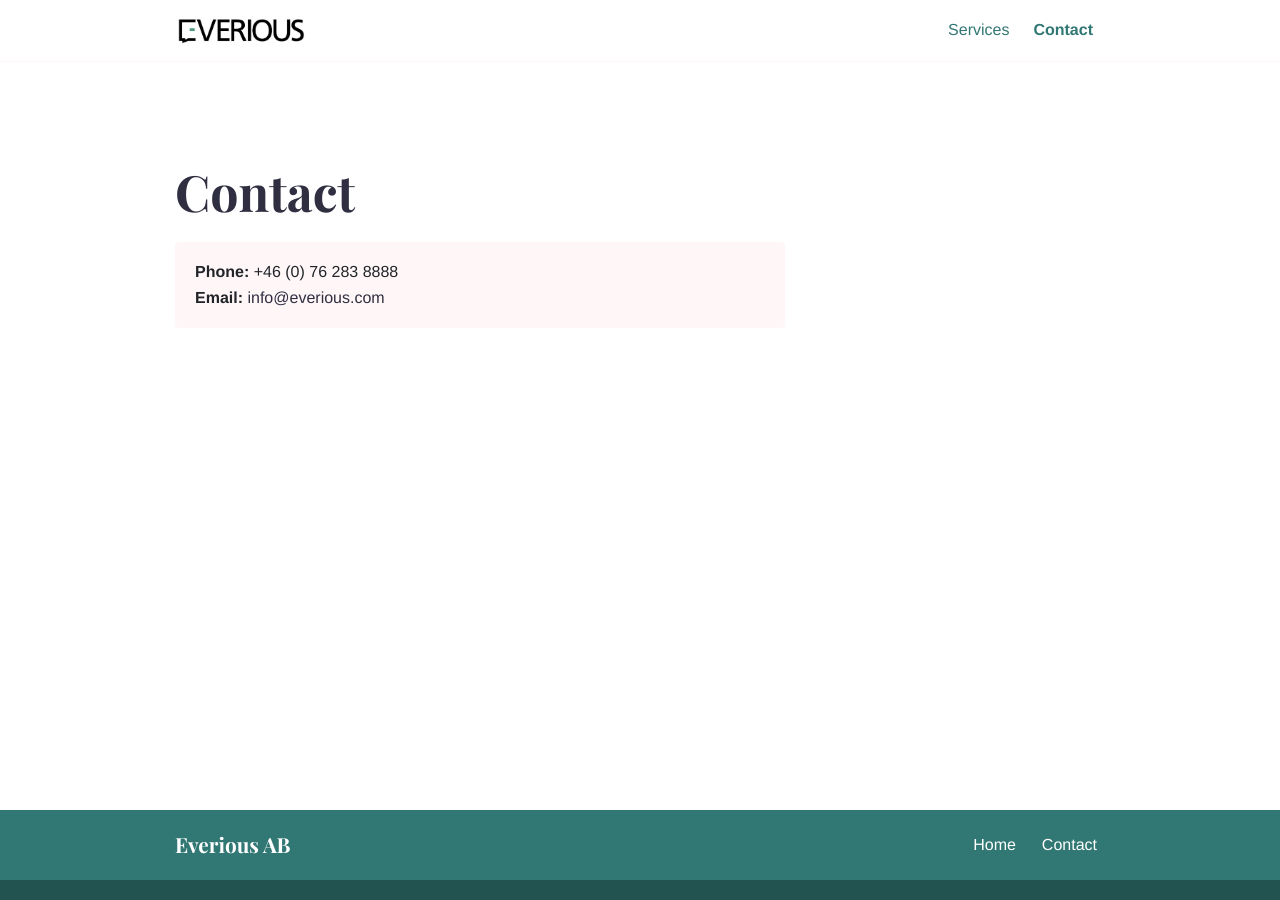
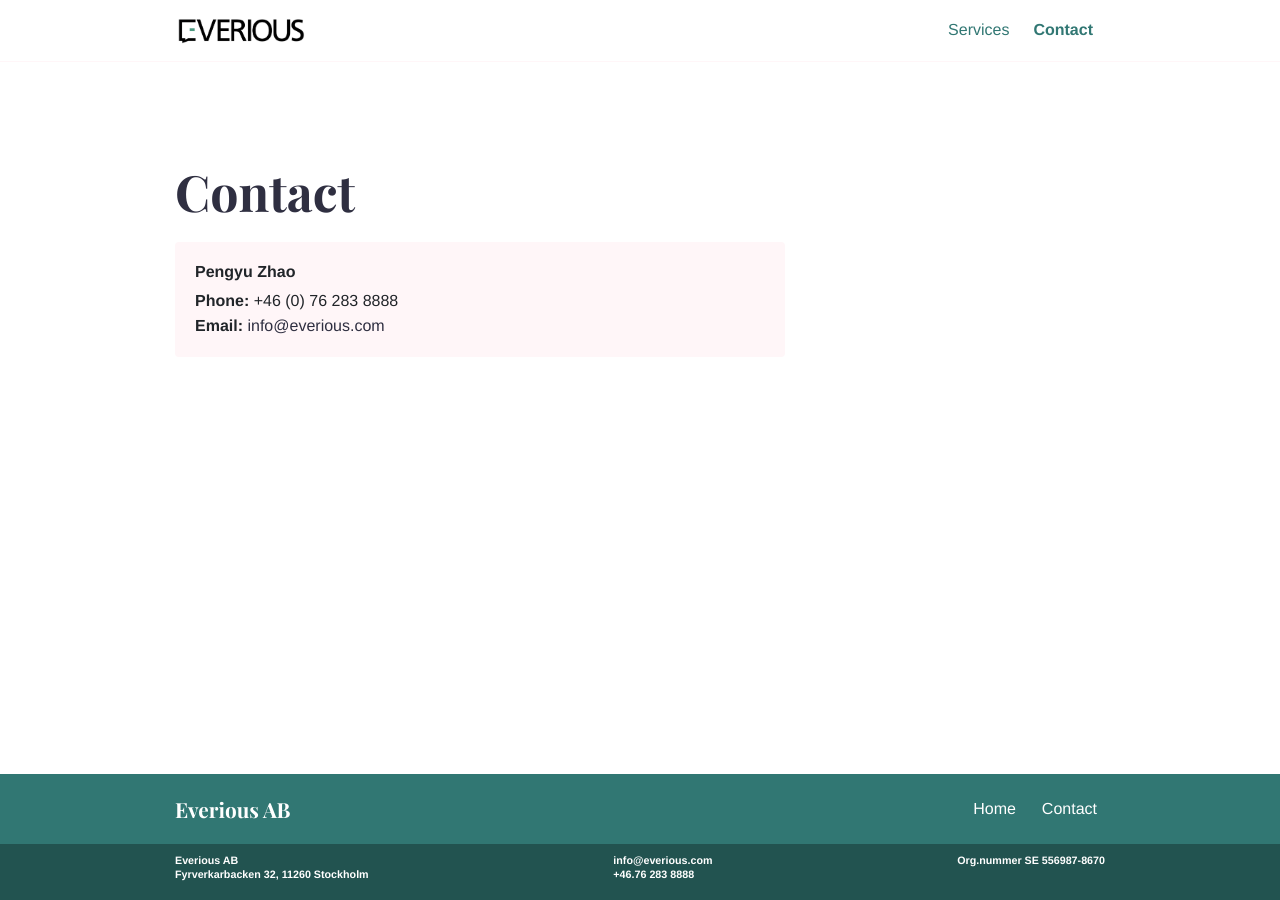
Before and after one commit to everious/everious.github.io, a Jekyll site: the page built from contact.md, in a window 1280 px wide. Built offline with Jekyll 4.4.1, drawn with Linux system fonts in a browser that asks for light colours.

Commit message:
Text and footer

```diff
--- a/_includes/call.html
+++ b/_includes/call.html
@@ -1,5 +1,6 @@
 <div class="call">
   <div class="call-box-top">
+    <h4>Pengyu Zhao</h4>
     {% if site.data.contact.phone %}
         <div class="call-phone"><strong>Phone: </strong> {{ site.data.contact.phone }} </div>
     {% endif %}
--- a/_includes/social.html
+++ b/_includes/social.html
@@ -1,5 +1,3 @@
 <div class="social">
-  {% for item in site.data.social %}
-    <a href="{{ item.link }}" target="blank"><img src="{{ item.image | relative_url }}" title="{{ item.name }}" alt="{{ item.name }}" /></a>
-  {% endfor %}
+
 </div>
--- a/_includes/sub-footer.html
+++ b/_includes/sub-footer.html
@@ -3,12 +3,9 @@
     <div class="row">
       <div class="col-12">
         <div class="sub-footer-inner">
-          {% if site.data.social %}
-            {% include social.html %}
-          {% endif %}
-          {% if site.data.seo.copyright_text %}
-          <div class="copyright">{{ site.data.seo.copyright_text }}</div>
-          {% endif %}
+          <h6>Everious AB<br/>Fyrverkarbacken 32, 11260 Stockholm</h6>
+          <h6>info@everious.com<br/>+46.76 283 8888</h6>
+          <h6>Org.nummer SE 556987-8670</h6>
         </div>
       </div>
     </div>
--- a/_layouts/home.html
+++ b/_layouts/home.html
@@ -11,7 +11,7 @@ bodyClass: "page-home"
       </div>
       <div class="col-12 col-md-7 col-lg-6 order-2 order-md-1">
         {% if page.show_call_box %}
-          {% include call.html show_button=true %}
+          {% include call.html show_button=false %}
         {% endif %}
       </div>
       {% if page.intro_image %}
```
Also changed, not shown: about.md (deleted, +0 -87 lines), index.md (+4 -2 lines), team.md (deleted, +0 -12 lines).
